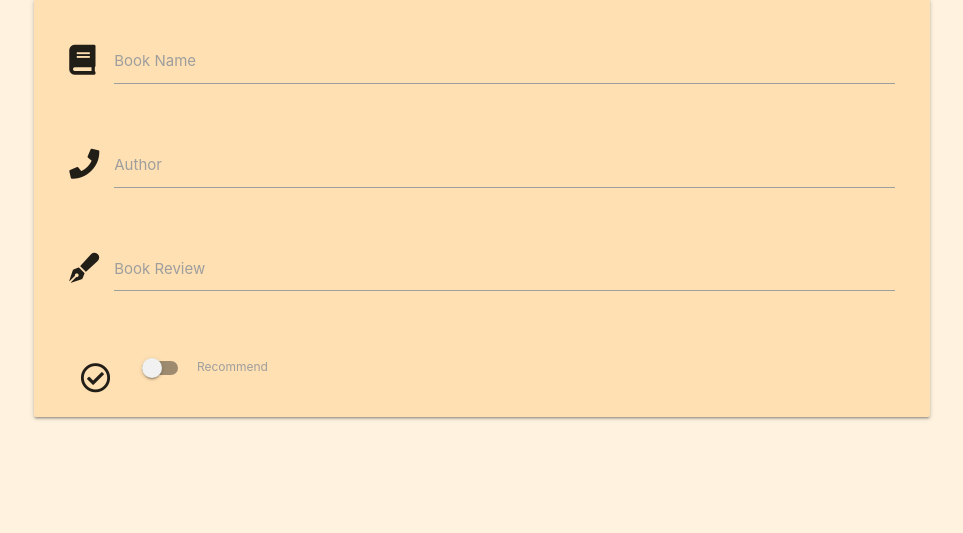
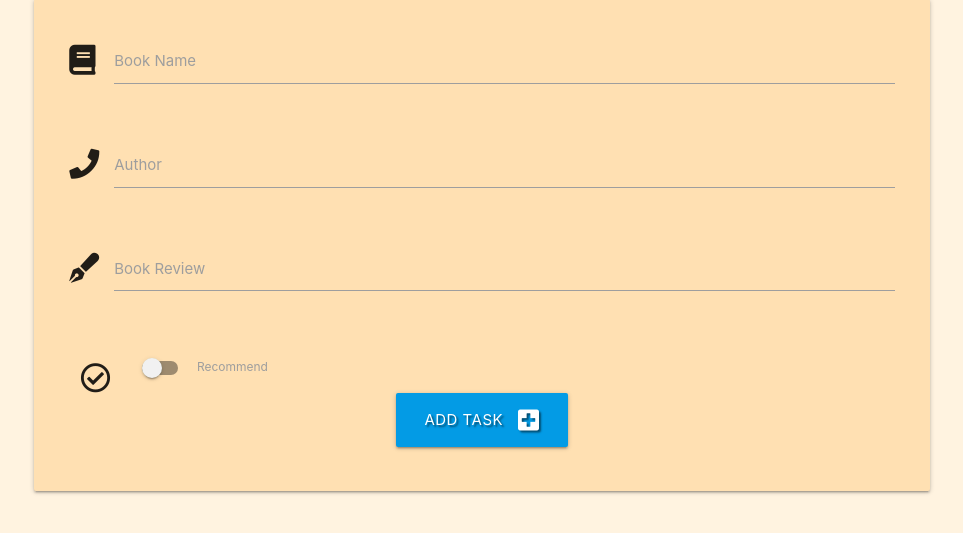
Before and after one commit to craigmantona/the_book_review, a Flask app: page /add_book in a window 1280 px wide. Shown: the part 160-693 px from the top of the page, without its empty margins (158-1121 px from the left). Run offline with Flask 2, Linux system fonts and the light colour scheme; some libraries are stand-ins or nearby versions.

Commit message:
Allow member to submit book review to the db

```diff
--- a/app.py
+++ b/app.py
@@ -103,8 +103,21 @@ def logout():
     return redirect(url_for("login"))
 
 
-@app.route("/add_book")
+@app.route("/add_book", methods=["GET", "POST"])
 def add_book():
+    if request.method == "POST":
+        recommend = "yes" if request.form.get("recommend") else "no"
+        book = {
+            "book_name": request.form.get("book_name"),
+            "author": request.form.get("author"),
+            "review": request.form.get("review"),
+            "recommend": recommend,
+            "created_by": session["user"]
+        }
+        mongo.db.books.insert_one(book)
+        flash("Book Succesfully Added!")
+        return redirect(url_for("get_books"))
+
     return render_template("add_book.html")
 
 
--- a/templates/add_book.html
+++ b/templates/add_book.html
@@ -4,7 +4,8 @@
     <h3 class="center-align">Add Book</h3>
 
     <div class="row card-panel orange lighten-4">
-        <form class="col s12" method="POST" action="">
+        <form class="col s12" method="POST" action="{{ url_for('add_book') }}">
+            <!-- book name -->
             <div class="row">
                 <div class="input-field col s12">
                     <i class="fas fas fa-book prefix"></i>
@@ -13,6 +14,7 @@
                     <label for="book_name">Book Name</label>
                 </div>
             </div>
+            <!-- author -->
             <div class="row">
                 <div class="input-field col s12">
                     <i class="fas fas fa-phone prefix"></i>
@@ -21,6 +23,7 @@
                     <label for="author">Author</label>
                 </div>
             </div>
+            <!-- book review -->
             <div class="row">
                 <div class="input-field col s12">
                     <i class="fas fa-pen-fancy prefix"></i>
@@ -29,6 +32,7 @@
                     <label for="review">Book Review</label>
                 </div>
             </div>
+            <!-- recommend book? -->
             <div class="row input-field col s12">
                 <div class="switch">
                     <i class="far fa-check-circle prefix"></i>
@@ -39,6 +43,14 @@
                     </label>
                 </div>
             </div>
+            <!-- submit button -->
+            <div class="row">
+                <div class="col s12 center-align">
+                    <button type="submit" class="btn-large light-blue darken-1 text-shadow">
+                        Add Task <i class="fas fa-plus-square right"></i>
+                    </button>
+                </div>
+            </div>
         </form>
     </div>
 
--- a/templates/books.html
+++ b/templates/books.html
@@ -1,7 +1,7 @@
 {% extends "base.html" %}
 {% block material %}
 
-<h2 class="center-align">All Book Reviews</h2>
+<h3 class="center-align">All Book Reviews</h3>
 
 <ul class="collapsible popout">
     {% for book in books %}
@@ -16,6 +16,7 @@
         </div>
         <div class="collapsible-body">
             <p>{{ book.review }}</p>
+            <p><em>: {{ book.created_by }}</em></p>
         </div>
     </li>
     {% endfor %}
```
